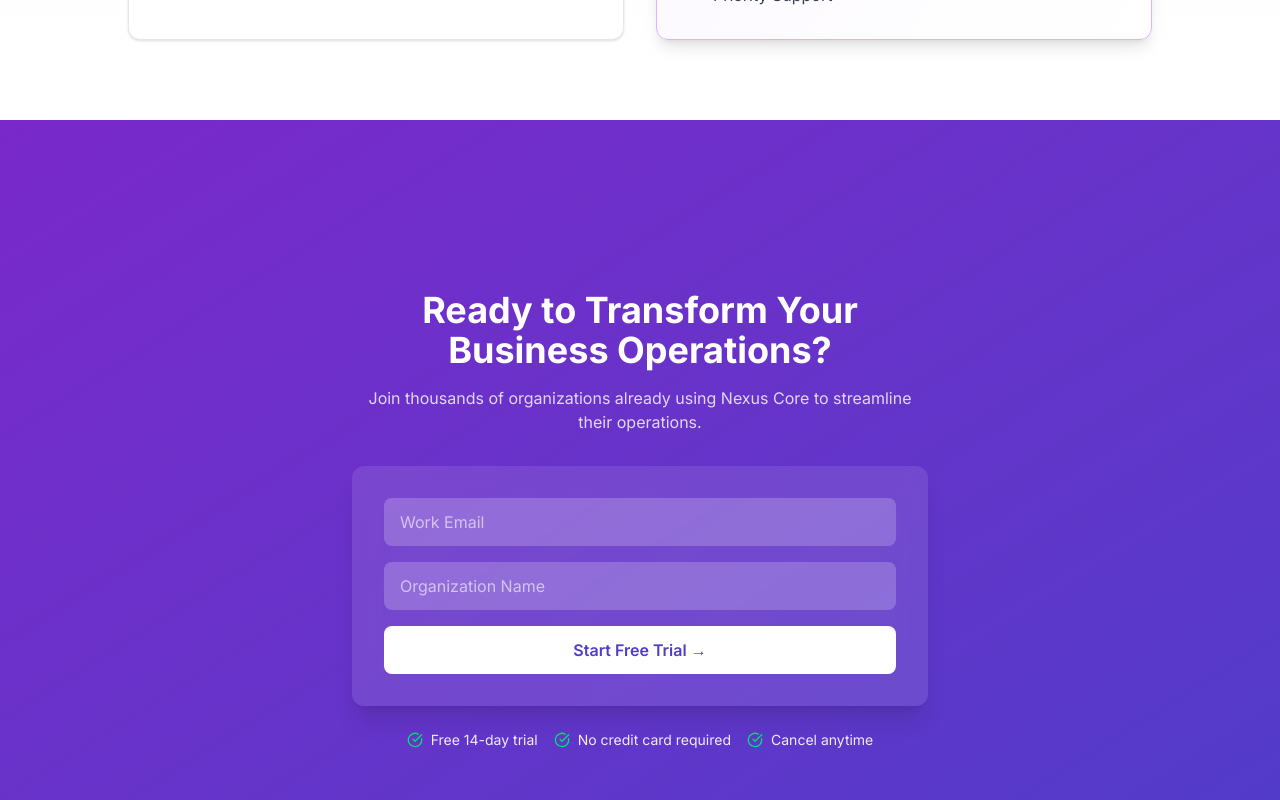
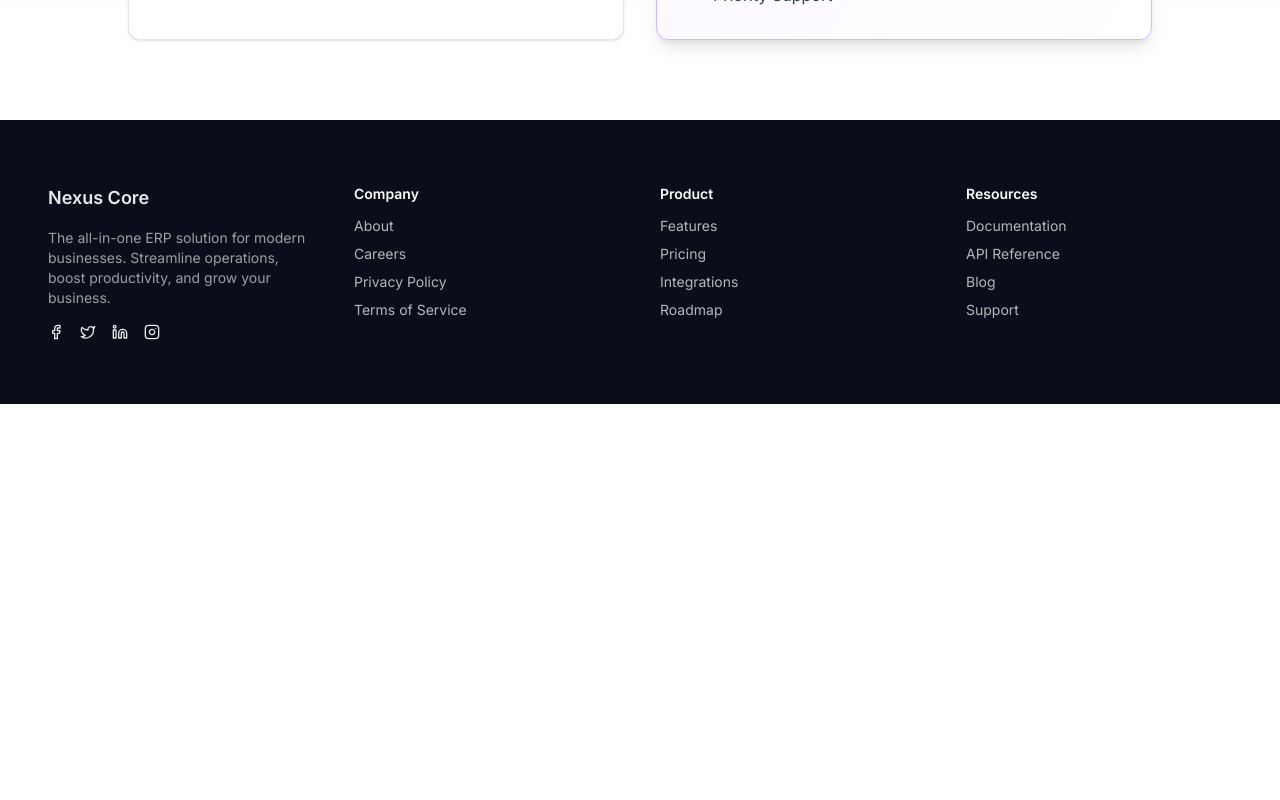
Before and after one commit to Balamiayush/Hasaan-Ahmad, a Next.js app: page / in a window 1280 px wide. Shown: the part 4760-5560 px from the top of the page. After the commit the page ends 5164 px from the top, so only its background shows below. Built offline with nearby package versions, Linux system fonts and the light colour scheme.

Commit message:
Remove CallToAction component from Home page for future implementation

```diff
--- a/app/page.tsx
+++ b/app/page.tsx
@@ -5,7 +5,7 @@
 import KanbanBoard from "./components/KanbanBoard";
 import CommunicationPlatform from "./components/CommunicationPlatform";
 import PricingSection from "./components/PricingSection";
-import CallToAction from "./components/CallToAction";
+// import CallToAction from "./components/CallToAction";
 import Footer from "./components/Footer";
 import Navbar from "./components/Navbar";
 
@@ -19,7 +19,7 @@
       <KanbanBoard/>
       <CommunicationPlatform/>
       <PricingSection/>
-      <CallToAction/>
+      {/* <CallToAction/> */}
       <Footer/>
     </div>
   );
```
